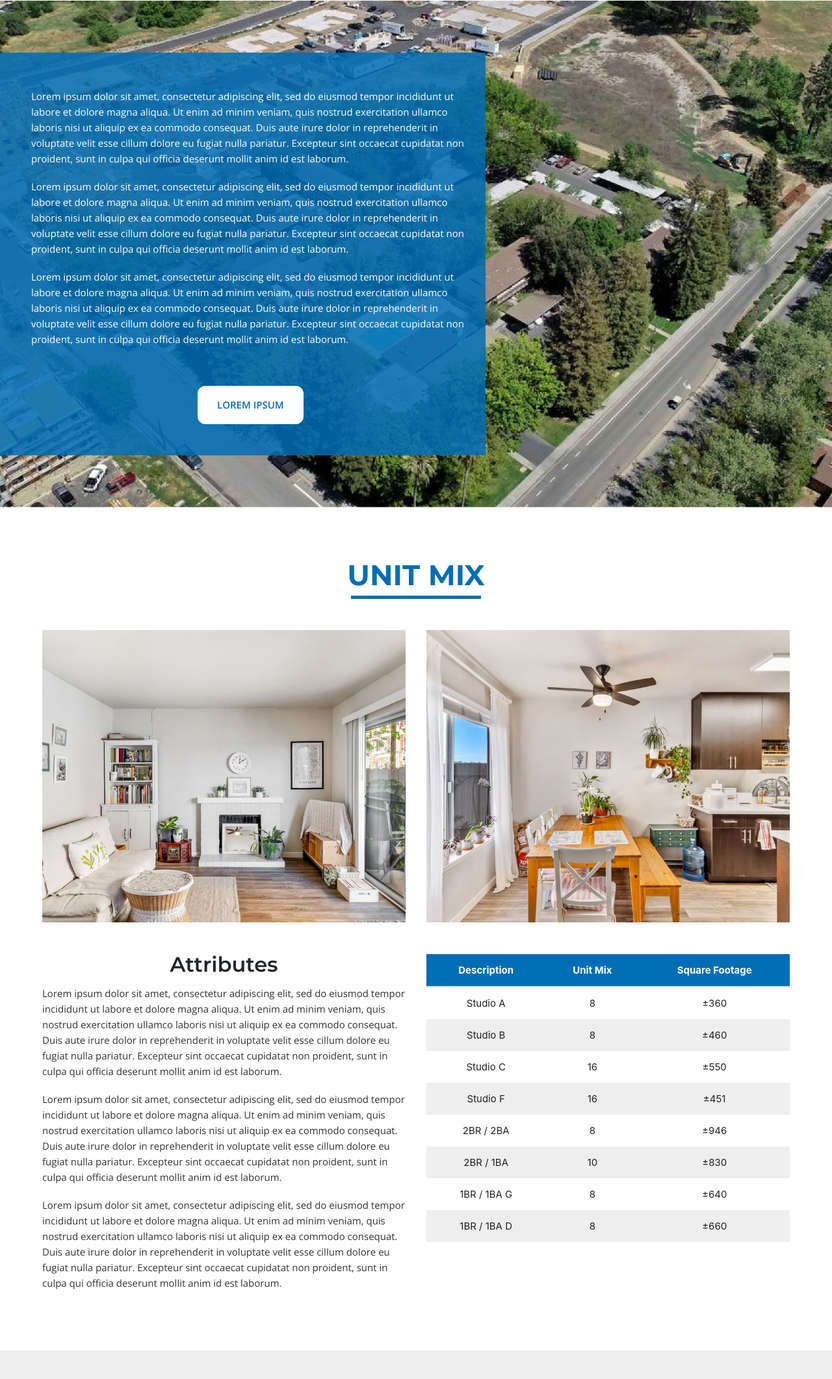
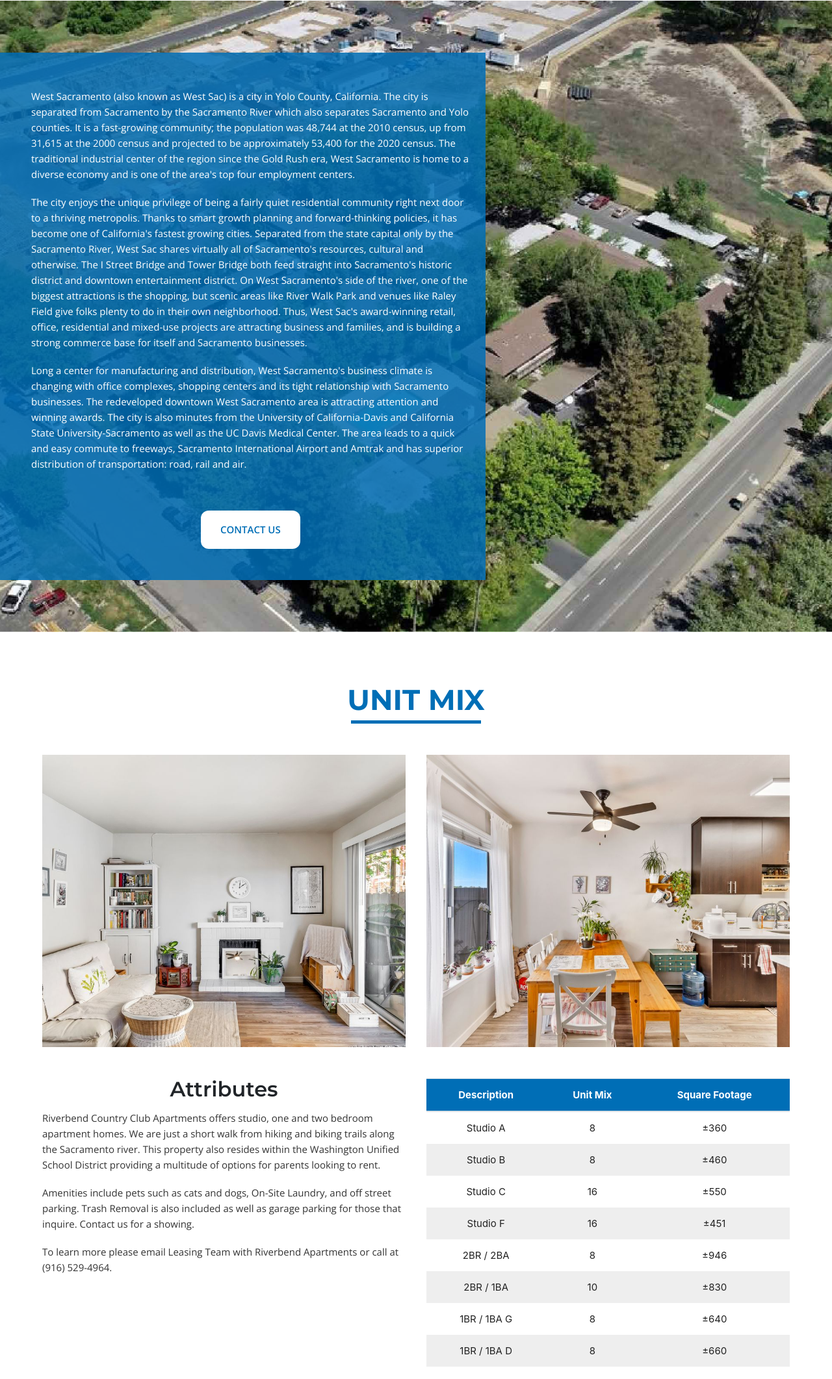
Before and after one commit to bressler1995/Transwestern, a plain HTML site: page index.html in a window 1280 px wide. Shown: the part 2130-4253 px from the top of the page at 65% size. Drawn offline with nearby package versions, Linux system fonts and the light colour scheme; some packages are replaced by stand-ins of ours; a script that the page names is missing.

Commit message:
Fix toggle behavior from buttons that aren't in nav
Also update with provided content

```diff
--- a/assets/js/front.js
+++ b/assets/js/front.js
@@ -52,6 +52,16 @@ $('.link-scroll').on('click', function (e) {
 
 });
 
+$('.link-scroll-alt').on('click', function (e) {
+    var anchor = $(this);
+    $('html, body').stop().animate({
+        scrollTop: $(anchor.attr('href')).offset().top - transwest_nav.clientHeight
+    }, 1000);
+
+    e.preventDefault();
+
+});
+
 $('.logo-scroll').on('click', function (e) {
     var anchor = $(this);
     $('html, body').stop().animate({
--- a/index.html
+++ b/index.html
@@ -93,11 +93,11 @@
     <section class="transwest_section dark pl-0 pr-0 generaltwo_bg">
         <div class="row m-0">
             <div class="col-11 col-lg-7 p-4 pl-4 pt-5 pb-5 pl-lg-5 transwest_noretraint_col" data-aos="fade-right" data-aos-duration="500" data-aos-delay="200" data-aos-once="true">
-                <p class="transwest_generalone_paragraph text-white">Lorem ipsum dolor sit amet, consectetur adipiscing elit, sed do eiusmod tempor incididunt ut labore et dolore magna aliqua. Ut enim ad minim veniam, quis nostrud exercitation ullamco laboris nisi ut aliquip ex ea commodo consequat. Duis aute irure dolor in reprehenderit in voluptate velit esse cillum dolore eu fugiat nulla pariatur. Excepteur sint occaecat cupidatat non proident, sunt in culpa qui officia deserunt mollit anim id est laborum.<br></p>
-                <p class="transwest_generalone_paragraph text-white">Lorem ipsum dolor sit amet, consectetur adipiscing elit, sed do eiusmod tempor incididunt ut labore et dolore magna aliqua. Ut enim ad minim veniam, quis nostrud exercitation ullamco laboris nisi ut aliquip ex ea commodo consequat. Duis aute irure dolor in reprehenderit in voluptate velit esse cillum dolore eu fugiat nulla pariatur. Excepteur sint occaecat cupidatat non proident, sunt in culpa qui officia deserunt mollit anim id est laborum.<br></p>
-                <p class="transwest_generalone_paragraph text-white">Lorem ipsum dolor sit amet, consectetur adipiscing elit, sed do eiusmod tempor incididunt ut labore et dolore magna aliqua. Ut enim ad minim veniam, quis nostrud exercitation ullamco laboris nisi ut aliquip ex ea commodo consequat. Duis aute irure dolor in reprehenderit in voluptate velit esse cillum dolore eu fugiat nulla pariatur. Excepteur sint occaecat cupidatat non proident, sunt in culpa qui officia deserunt mollit anim id est laborum.<br></p>
+                <p class="transwest_generalone_paragraph text-white">West Sacramento (also known as West Sac) is a city in Yolo County, California. The city is separated from Sacramento by the Sacramento River which also separates Sacramento and Yolo counties. It is a fast-growing community; the population was 48,744 at the 2010 census, up from 31,615 at the 2000 census and projected to be approximately 53,400 for the 2020 census. The traditional industrial center of the region since the Gold Rush era, West Sacramento is home to a diverse economy and is one of the area's top four employment centers.<br></p>
+                <p class="transwest_generalone_paragraph text-white">The city enjoys the unique privilege of being a fairly quiet residential community right next door to a thriving metropolis. Thanks to smart growth planning and forward-thinking policies, it has become one of California's fastest growing cities. Separated from the state capital only by the Sacramento River, West Sac shares virtually all of Sacramento's resources, cultural and otherwise. The I Street Bridge and Tower Bridge both feed straight into Sacramento's historic district and downtown entertainment district. On West Sacramento's side of the river, one of the biggest attractions is the shopping, but scenic areas like River Walk Park and venues like Raley Field give folks plenty to do in their own neighborhood. Thus, West Sac's award-winning retail, office, residential and mixed-use projects are attracting business and families, and is building a strong commerce base for itself and Sacramento businesses.<br></p>
+                <p class="transwest_generalone_paragraph text-white">Long a center for manufacturing and distribution, West Sacramento's business climate is changing with office complexes, shopping centers and its tight relationship with Sacramento businesses. The redeveloped downtown West Sacramento area is attracting attention and winning awards. The city is also minutes from the University of California-Davis and California State University-Sacramento as well as the UC Davis Medical Center. The area leads to a quick and easy commute to freeways, Sacramento International Airport and Amtrak and has superior distribution of transportation: road, rail and air.<br></p>
                 <div class="transwest_generalone_documentholder m-0">
-                    <div class="twg_button_holder mt-5"><a class="btn transwest_button light" role="button" href="#" target="_blank">Lorem Ipsum</a></div>
+                    <div class="twg_button_holder mt-5"><a class="btn transwest_button light link-scroll-alt" role="button" href="#contact">Contact Us</a></div>
                 </div>
             </div>
             <div class="col-1 col-lg-5 p-0"></div>
@@ -120,9 +120,9 @@
             <div class="row m-0 mt-5">
                 <div class="col-12 col-lg-6 p-0 pb-4 p-lg-0 pr-lg-3">
                     <h2 class="text-center transwest_table_title" s="">Attributes</h2>
-                    <p class="transwest_generalone_paragraph">Lorem ipsum dolor sit amet, consectetur adipiscing elit, sed do eiusmod tempor incididunt ut labore et dolore magna aliqua. Ut enim ad minim veniam, quis nostrud exercitation ullamco laboris nisi ut aliquip ex ea commodo consequat. Duis aute irure dolor in reprehenderit in voluptate velit esse cillum dolore eu fugiat nulla pariatur. Excepteur sint occaecat cupidatat non proident, sunt in culpa qui officia deserunt mollit anim id est laborum.<br></p>
-                    <p class="transwest_generalone_paragraph">Lorem ipsum dolor sit amet, consectetur adipiscing elit, sed do eiusmod tempor incididunt ut labore et dolore magna aliqua. Ut enim ad minim veniam, quis nostrud exercitation ullamco laboris nisi ut aliquip ex ea commodo consequat. Duis aute irure dolor in reprehenderit in voluptate velit esse cillum dolore eu fugiat nulla pariatur. Excepteur sint occaecat cupidatat non proident, sunt in culpa qui officia deserunt mollit anim id est laborum.<br></p>
-                    <p class="transwest_generalone_paragraph">Lorem ipsum dolor sit amet, consectetur adipiscing elit, sed do eiusmod tempor incididunt ut labore et dolore magna aliqua. Ut enim ad minim veniam, quis nostrud exercitation ullamco laboris nisi ut aliquip ex ea commodo consequat. Duis aute irure dolor in reprehenderit in voluptate velit esse cillum dolore eu fugiat nulla pariatur. Excepteur sint occaecat cupidatat non proident, sunt in culpa qui officia deserunt mollit anim id est laborum.<br></p>
+                    <p class="transwest_generalone_paragraph">Riverbend Country Club Apartments offers studio, one and two bedroom apartment homes. We are just a short walk from hiking and biking trails along the Sacramento river.  This property also resides within the Washington Unified School District providing a multitude of options for parents looking to rent.<br></p>
+                    <p class="transwest_generalone_paragraph">Amenities include pets such as cats and dogs, On-Site Laundry, and off street parking. Trash Removal is also included as well as garage parking for those that inquire. Contact us for a showing.<br></p>
+                    <p class="transwest_generalone_paragraph">To learn more please email Leasing Team with Riverbend Apartments or call at (916) 529-4964.<br></p>
                 </div>
                 <div class="col-12 col-lg-6 p-0 p-lg-0 pl-lg-3">
                     <div class="table-responsive transwest_table">
@@ -298,7 +298,7 @@
                 </div>
                 <div class="col-12 col-md-6 d-flex flex-column justify-content-center align-items-center flex-wrap p-0 pl-md-2">
                     <div class="twf_button_holder pt-4 pb-3 p-md-0 pb-md-3"><a class="btn transwest_button light" role="button" href="https://transwestern.com" target="_blank">Transwestern Website</a></div>
-                    <div class="transwest_socialicons"><a href="#" target="_blank"><img src="assets/img/transwest_ficon_three.svg"></a><a href="#" target="_blank"><img src="assets/img/transwest_ficon_two.svg"></a><a href="#" target="_blank"><img src="assets/img/transwest_ficon_one.svg"></a></div>
+                    <div class="transwest_socialicons"><a href="https://www.facebook.com/transwestern" target="_blank"><img src="assets/img/transwest_ficon_three.svg"></a><a href="https://www.linkedin.com/company/transwestern/" target="_blank"><img src="assets/img/transwest_ficon_two.svg"></a><a href="https://twitter.com/TRANSWESTERN" target="_blank"><img src="assets/img/transwest_ficon_one.svg"></a></div>
                 </div>
             </div>
         </div>
```
